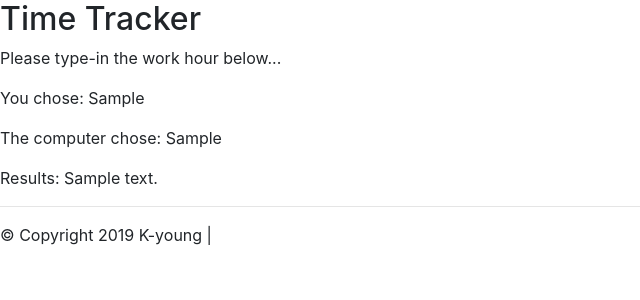
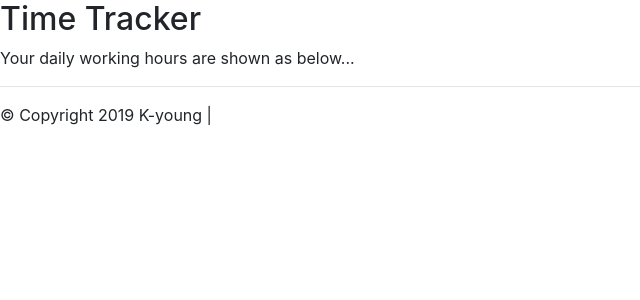
Before and after one commit to kyokang1/time-tracker, a Flask app: template app/templates/results.html in a window 1280 px wide. Shown: the top 300 px of the page, without its empty margins (0-640 px from the left). Run offline with Flask 2, Linux system fonts and the light colour scheme; the template is opened without the code that fills it: most values are stand-ins (such as "Sample title", 1, 10 or a date in 2020); some libraries are stand-ins or nearby versions.

Commit message:
(hardcoded) results.html

```diff
--- a/app/templates/results.html
+++ b/app/templates/results.html
@@ -6,10 +6,18 @@
 
 {% block content %}
   <h2>Time Tracker</h2>
-  <p>Please type-in the work hour below...</p>
+  <p>Your daily working hours are shown as below...</p>
 
-  <p>You chose: {{ user_choice }}</p>
-  <p>The computer chose: {{ computer_choice }}</p>
-  <p>Results: {{ results_message }}</p>
+  <!-- {% if rows %}
+    <ul>
+    {% for row in rows %}
+      <li>{{ product["hour"] }}</li>
+    {% endfor %}
+    </ul>
+  {% else %}
+    <p>Records Not Found...</p>
+  {% endif %}
+  -->
+
 
 {% endblock %}
```
Also changed, not shown: app/routes.py (+14 -3 lines).
